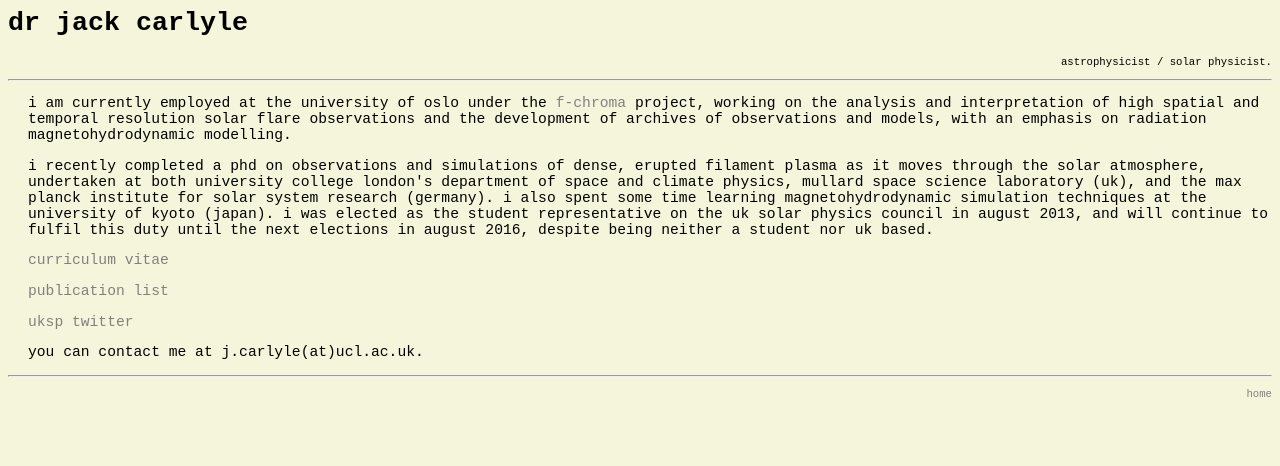
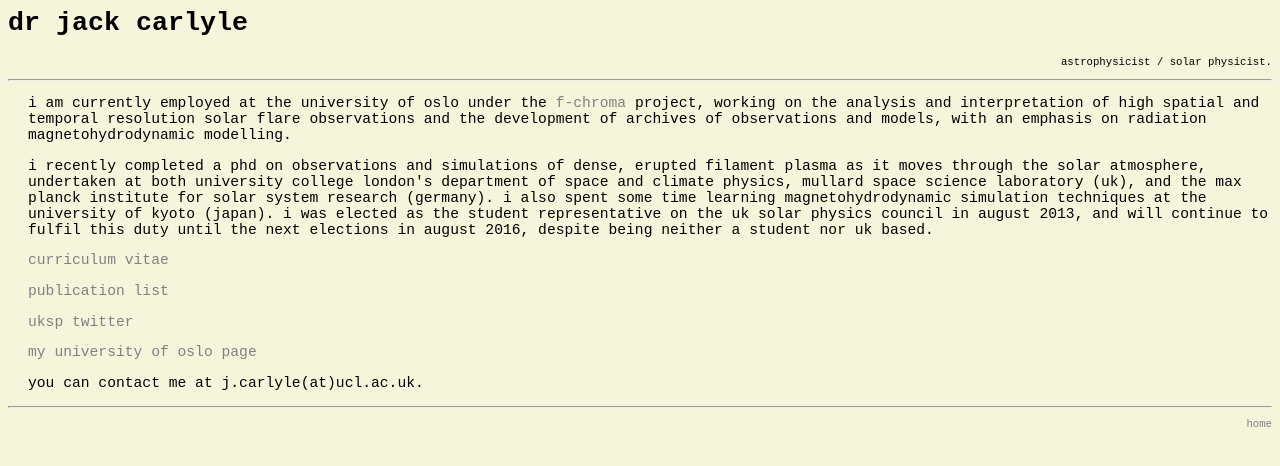
Before and after one commit to jckcrll/JackCWebsite, a plain HTML site: page prof.html in a window 1280 px wide. Drawn offline with Linux system fonts and the light colour scheme.

Commit message:
added twitter to pers and uio to prof

```diff
--- a/prof.html
+++ b/prof.html
@@ -28,6 +28,7 @@
 <p><a href="JackCarlyleCV.pdf">curriculum vitae</a></p>
 <p><a href="pubs.html">publication list</a></p>
 <p><a href="http://www.twitter.com/uksolarphysics">uksp twitter</a></p>
+<p><a href="http://www.mn.uio.no/astro/english/people/aca/jackca/">my university of oslo page</a></p>
 <p>you can contact me at j.carlyle(at)ucl.ac.uk.</p>
 <hr />
 <p class="end"><a href="index.html">home</a></p>
```
Also changed, not shown: pers.html (+1 -0 lines).
